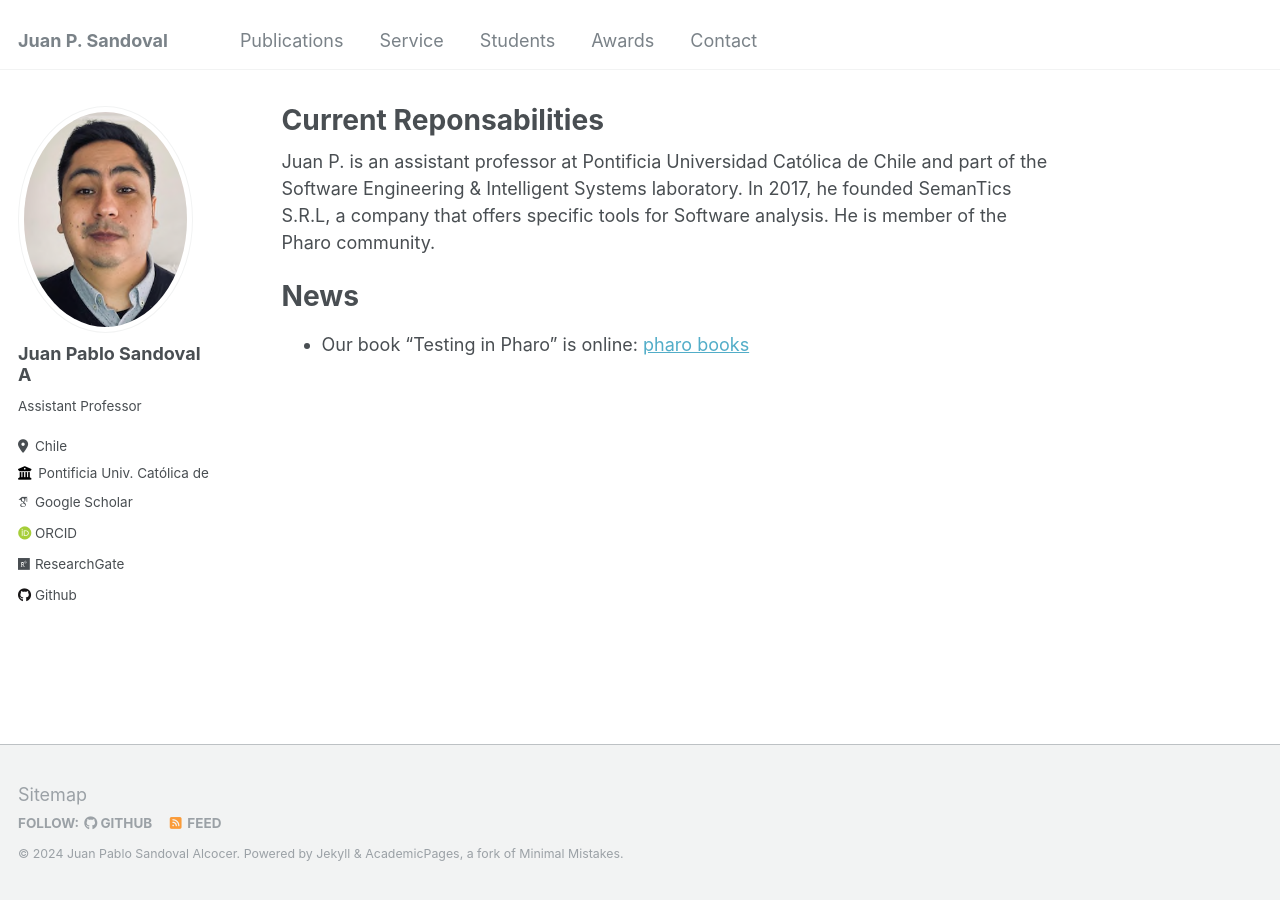
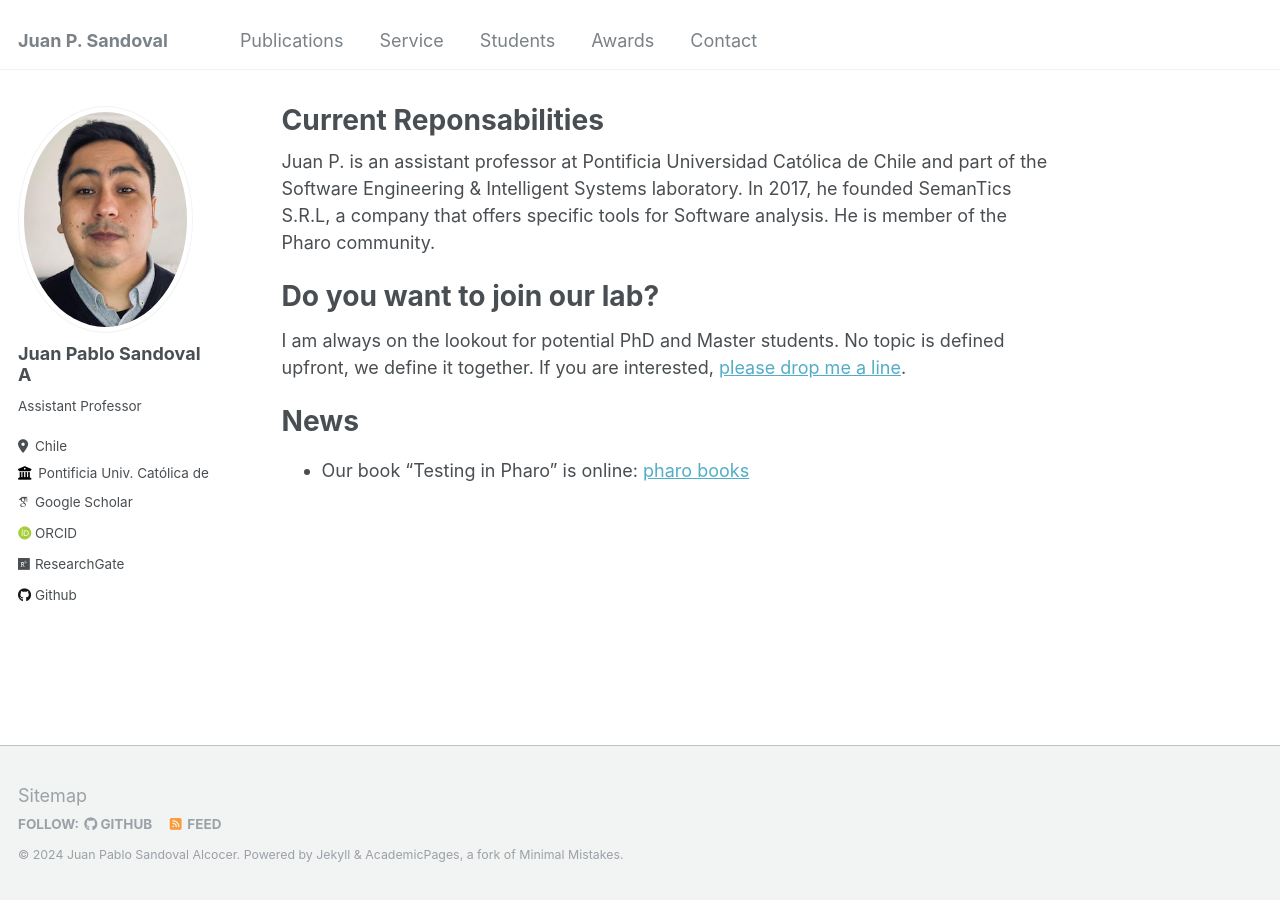
Before and after one commit to jpsandoval/jpsandoval.github.io, a Jekyll site: the page built from _pages/about.md, in a window 1280 px wide. Built offline with Jekyll 4.4.1, drawn with Linux system fonts in a browser that asks for light colours; some web fonts are replaced.

Commit message:
adding contact info at the front

```diff
--- a/_pages/about.md
+++ b/_pages/about.md
@@ -8,6 +8,11 @@ redirect_from:
 ---
 Juan P. is an assistant professor at Pontificia Universidad Católica de Chile and part of the Software Engineering & Intelligent Systems laboratory. In 2017, he founded SemanTics S.R.L, a company that offers specific tools for Software analysis. He is member of the Pharo community.
 
+Do you want to join our lab?
+======
+I am always on the lookout for potential PhD and Master students. No topic is defined upfront, we define it together. If you are interested, <a href="https://jpsandoval.github.io/cv/">please drop me a line</a>.
+
+
 News
 ======
 - Our book "Testing in Pharo" is online: [pharo books](https://pharo.org/news/2024-02-12-Book-Testing.html)
```
